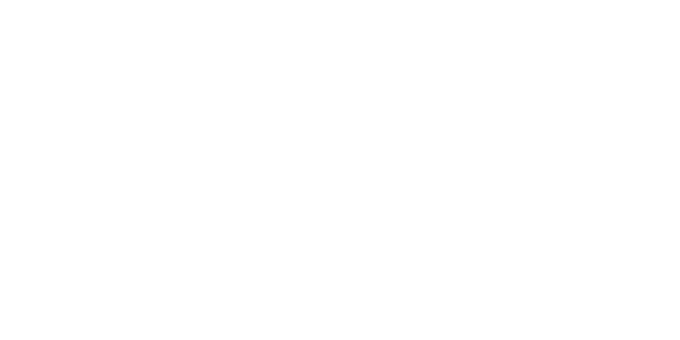
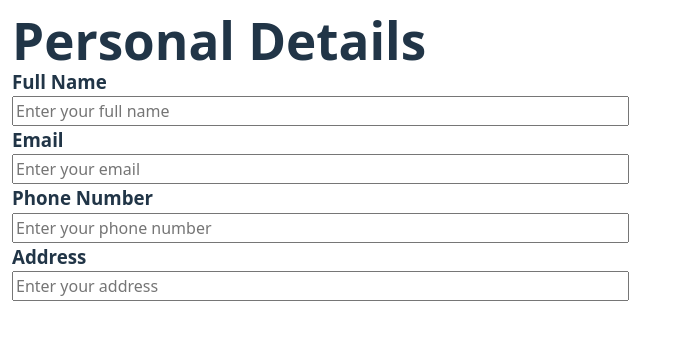
Before and after one commit to Blakem07/cv-builder, a React (Vite) app: page / in a window 1280 px wide. Shown: the top 340 px of the page, without its empty margins (0-680 px from the left). Built offline with nearby package versions, Linux system fonts and the light colour scheme.

Commit message:
feat: Add personal details component layout and basic styling

```diff
--- a/src/components/InputForm.jsx
+++ b/src/components/InputForm.jsx
@@ -1,5 +1,8 @@
 import "../styles/InputForm.css";
+import PersonalDetails from "./PersonalDetails";
 
 export default function InputForm() {
-  return <div className="input-form-container"></div>;
+  return <div className="input-form-container">
+    <PersonalDetails/>
+  </div>;
 }
--- /dev/null
+++ b/src/components/PersonalDetails.jsx
@@ -0,0 +1,41 @@
+import "../styles/PersonalDetails.css";
+
+export default function PersonalDetails() {
+  return (
+    <form className="personal-details">
+      <h1>Personal Details</h1>
+      <h3>Full Name</h3>
+      <div className="input-group">
+        <input
+          type="text"
+          className="form-control"
+          placeholder="Enter your full name"
+        />
+      </div>
+      <h3>Email</h3>
+      <div className="input-group">
+        <input
+          type="text"
+          className="form-control"
+          placeholder="Enter your email"
+        />
+      </div>
+      <h3>Phone Number</h3>
+      <div className="input-group">
+        <input
+          type="tel"
+          className="form-control"
+          placeholder="Enter your phone number"
+        />
+      </div>
+      <h3>Address</h3>
+      <div className="input-group">
+        <input
+          type="text"
+          className="form-control"
+          placeholder="Enter your address"
+        />
+      </div>
+    </form>
+  );
+}
--- /dev/null
+++ b/src/styles/PersonalDetails.css
@@ -0,0 +1,14 @@
+.personal-details {
+  display: flex;
+  flex-direction: column;
+  align-items: flex-start;
+  padding: 10px;
+}
+
+.input-group {
+  width: 100%;
+}
+
+input {
+  width: 100%;
+}
```
